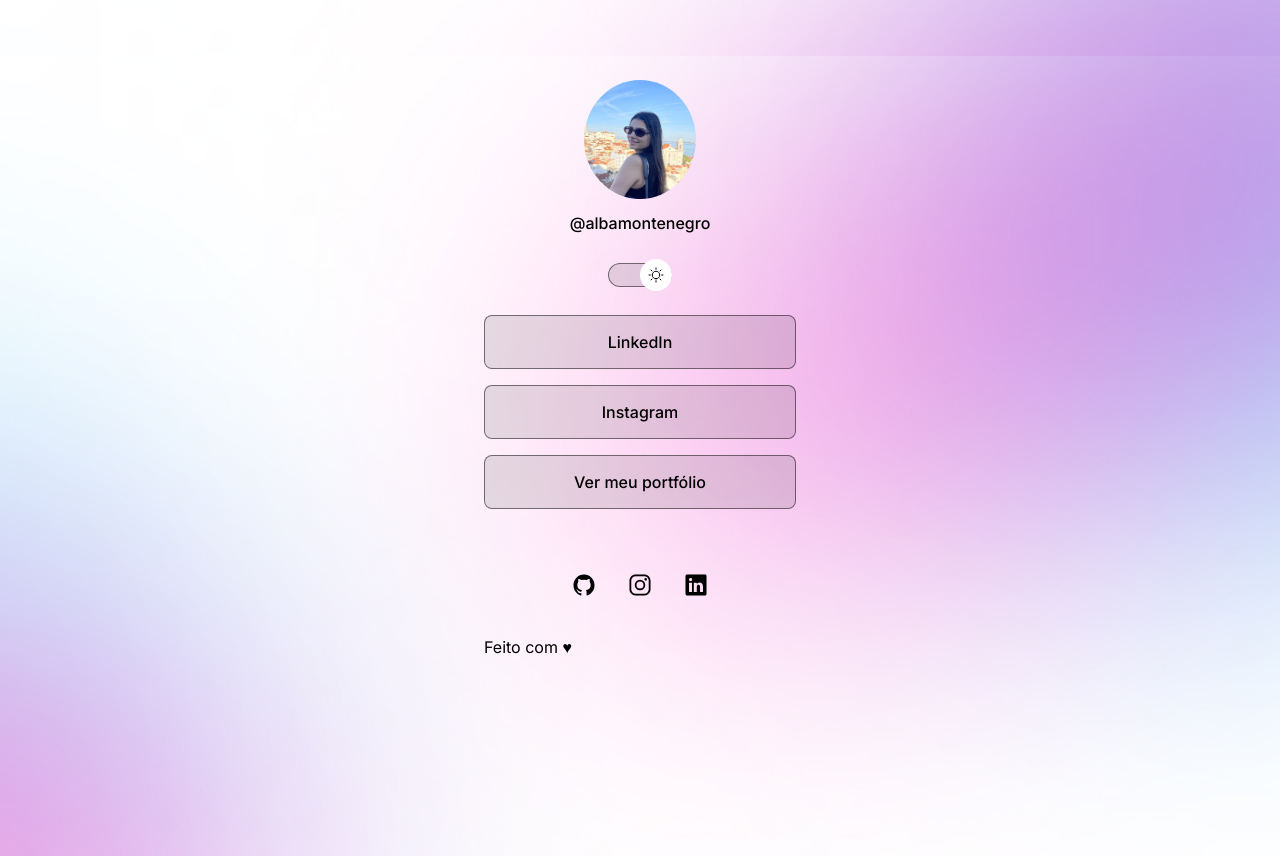
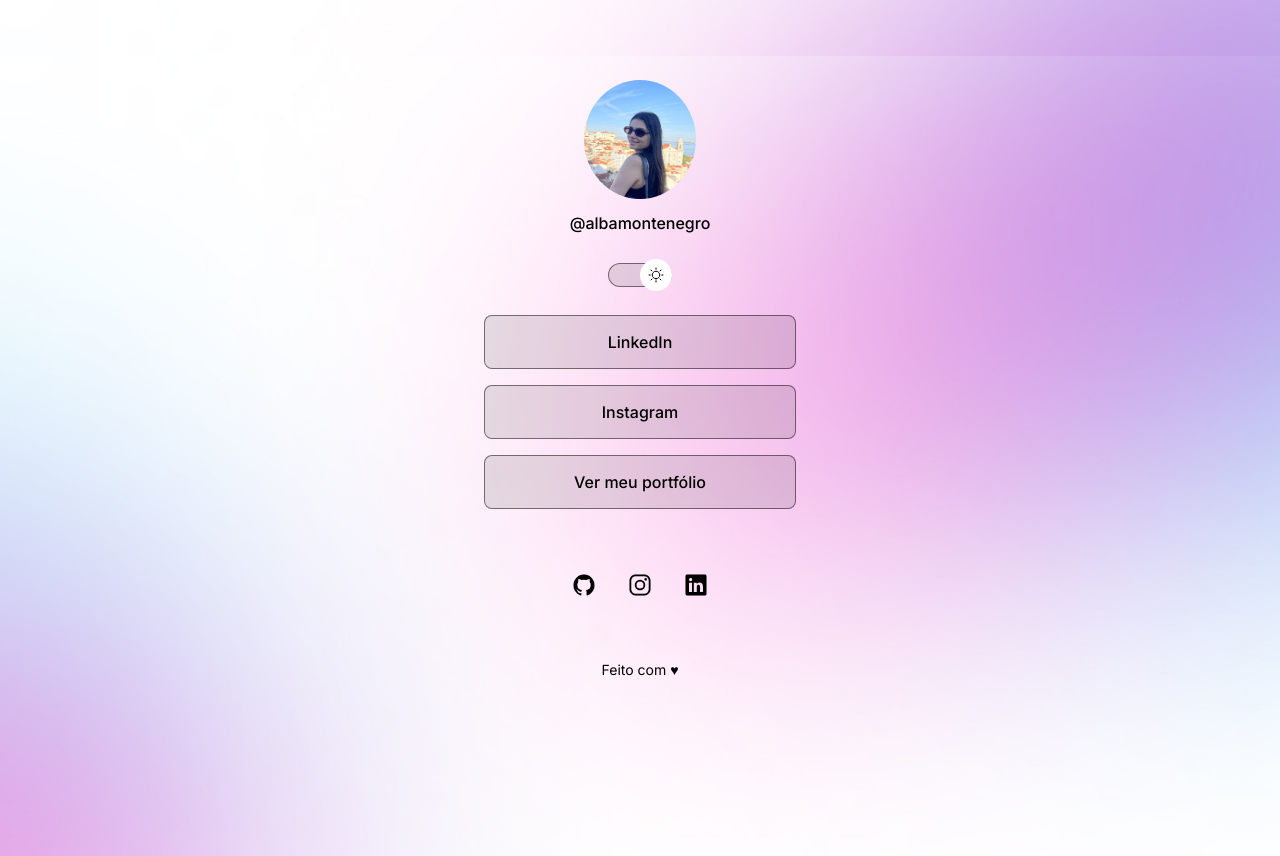
Before and after one commit to Alba-Montenegro/DevLinks, a plain HTML site: page index.html in a window 1280 px wide. Drawn offline with nearby package versions, Linux system fonts and the light colour scheme.

Commit message:
:tada: última versao atualizada

```diff
--- a/index.html
+++ b/index.html
@@ -58,7 +58,7 @@ family=Inter:wght@400;500&display=swap"
         </a>
       </div>
       <footer>
-        Feito com ♥  </a>
+        Feito com ♥
       </footer>
     </div>
 
--- a/style.css
+++ b/style.css
@@ -173,6 +173,12 @@ ul li a:hover {
   padding: 16px;
 }
 
+footer {
+  padding: 24px 0;
+  text-align: center;
+  font-size: 14px;
+}
+
 /*MIDIA QUARIES*/
 @media (min-width: 700px) {
   :root {
```
